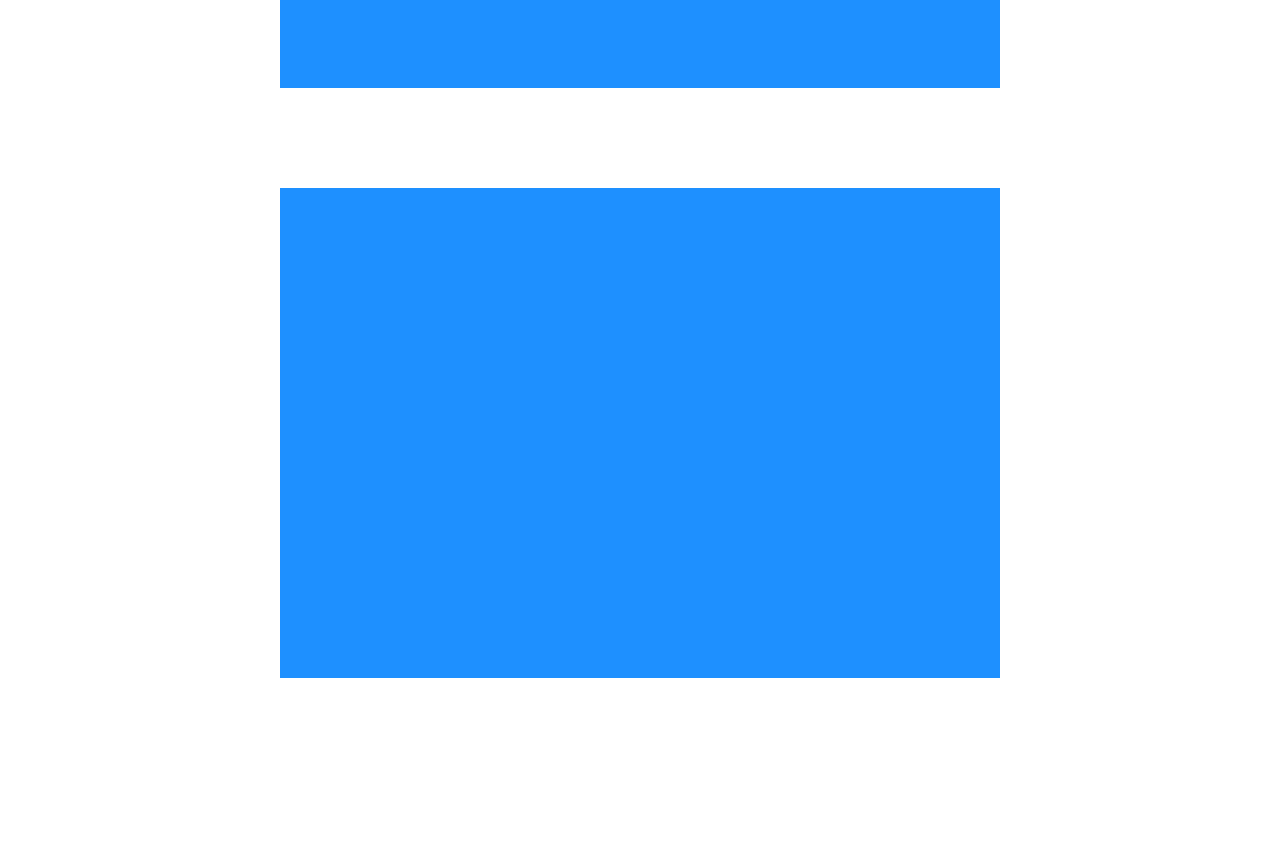
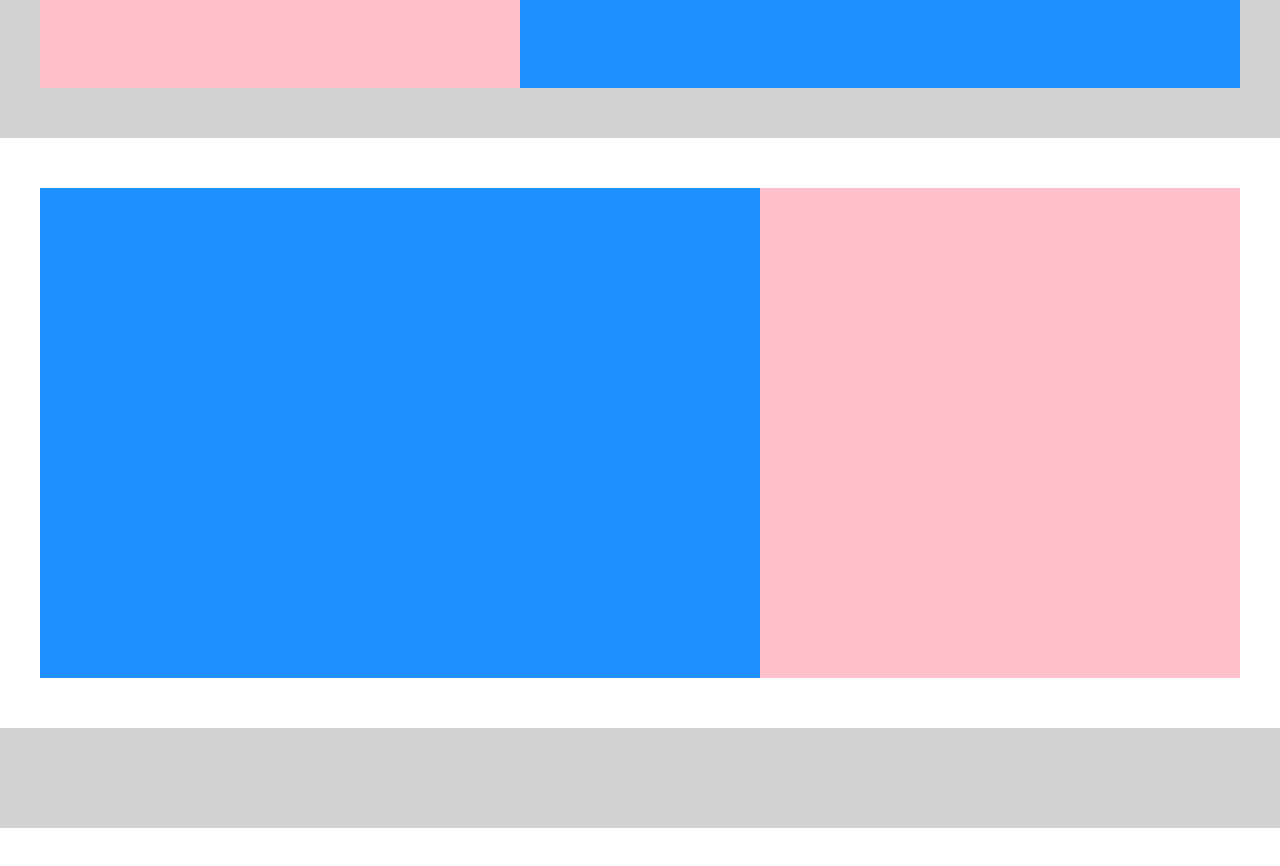
Before and after one commit to nicolosalvestrini/htmlcss-struttura-discord, a plain HTML site: page index.html in a window 1280 px wide. Shown: the part 1620-2486 px from the top of the page. Drawn offline with Linux system fonts and the light colour scheme.

Commit message:
add backroun color main

```diff
--- a/index.html
+++ b/index.html
@@ -48,29 +48,68 @@
     <main class="main-flex">
 
         <div class="blue p-div">
+
+            <article>
                 <section class="rose-box margin"></section>
+            </article>
+
         </div>
-        <div class="p-div">
+
+        <div class="p-div bg-white">
+
+            <article>
+
                 <section class="big-box margin"></section>
                 <section class="small-box margin"></section>
+
+            </article>
+
         </div>
-        <div class="p-div">
+
+        <div class="p-div bg-gris">
+
+            <article>
+
                 <section class="small-box margin"></section>
                 <section class="big-box margin"></section>
+
+            </article>
+
         </div>
-        <div class="p-div">
+
+        <div class="p-div bg-white">
+
+            <article>
+
                 <section class="big-box margin"></section>
                 <section class="small-box margin"></section>
+
+            </article>
+
         </div>
+
+        <div class="p-div bg-gris">
+
+            <article>
+
+                <section class="margin"></section>
+
+            </article>
+
+        </div>
+
         <div class="p-div">
-            <section class="margin"></section>
-        </div>
-        <div class="p-div">
+
+            <article>
+
                 <section class="margin"></section>
                 <section class="margin"></section>
                 <section class="margin"></section>
                 <section class="margin"></section>
                 <section class="margin"></section>
+
+            </article>
+
         </div>
 
 
--- a/stylce.css
+++ b/stylce.css
@@ -67,6 +67,18 @@ div{
 
 /*/header rule*/
 
+/*backround color*/
+
+.bg-white{
+    background-color: white;
+}
+
+.bg-gris{
+    background-color: #d3d3d3;
+}
+
+/*/backround color*/
+
 /*main rule*/
 
 .main-flex{
@@ -78,6 +90,7 @@ div{
     padding-bottom: 50px;
     padding-top: 50px;
     width: 100%;
+    display: flex;
 }
 
 .rose-box{
@@ -91,7 +104,7 @@ div{
 }
 
 .margin{
-    margin: 0 auto;
+    flex-direction: row;
 }
 
 .big-box{
@@ -100,6 +113,13 @@ div{
     height: 490px;
 }
 
-.small-boc{
+.small-box{
+    background-color: #ffc0cb;
+    height: 490px;
+    width: 480px;
 
 }
+article{
+    display: flex;
+    margin: 0 auto;
+}
```
Lines whose indentation alone changed are shown as unchanged.
